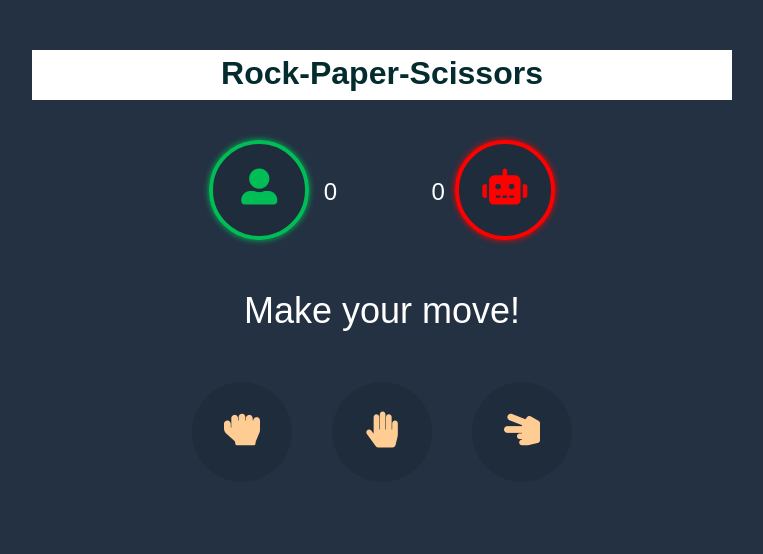
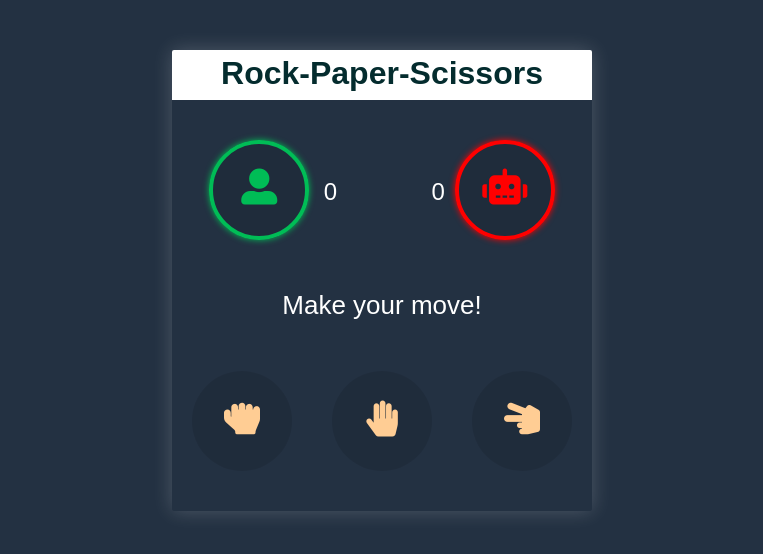
Before and after one commit to mariokolev/Rock-Paper-Scissors, a plain HTML site: page index.html in a window 1280 px wide. Shown: the whole page, without its empty margins (258-1021 px from the left). Drawn offline with Linux system fonts and the light colour scheme.

Commit message:
added new design

```diff
--- a/style.css
+++ b/style.css
@@ -15,30 +15,42 @@ body {
   height: 500px;
   margin: 0 auto;
   text-align: center; }
-  .container .message {
+  .container .wrapper {
+    width: 60%;
+    height: auto;
+    display: block;
+    margin: 0 auto;
+    margin-top: 50px;
+    box-shadow: 0px 0px 20px rgba(255, 255, 255, 0.2);
+    border-radius: 2px; }
+    .container .wrapper .message {
       color: #fff;
-    font-size: 36px;
+      font-size: 26px;
+      font-weight: 100;
       margin: 50px 0px; }
-  .container h1 {
+    .container .wrapper h1 {
       width: 100%;
+      display: block;
+      margin: 0 auto;
       background: #fff;
       text-align: center;
       height: 50px;
-    margin-top: 50px;
       color: #042C2E;
       cursor: default;
-    padding: 5px 0; }
-  .container #score {
+      padding: 5px 0;
+      border-top-left-radius: 2px;
+      border-top-right-radius: 2px; }
+    .container .wrapper #score {
       display: flex;
       margin: 40px auto 0 auto;
       padding: 0px 0 0px 0;
       list-style-type: none;
-    width: 60%;
+      width: 100%;
       background: transparent;
       height: auto;
       justify-content: space-around;
       align-items: center; }
-    .container #score li i {
+      .container .wrapper #score li i {
         border-radius: 50%;
         text-align: center;
         padding: 25px 0;
@@ -47,36 +59,36 @@ body {
         width: 100px;
         height: 100px;
         transition-duration: .2s; }
-    .container #score li i:first-child {
+      .container .wrapper #score li i:first-child {
         border: 4px solid #00BD56;
         box-shadow: 0px 0px 6px #00BD56;
         color: #00BD56; }
-      .container #score li i:first-child:hover {
+        .container .wrapper #score li i:first-child:hover {
           box-shadow: 0px 0px 16px #00BD56;
           text-shadow: 0px 0px 2px #00BD56; }
-    .container #score li i:last-child {
+      .container .wrapper #score li i:last-child {
         border: 4px solid #ff0000;
         box-shadow: 0px 0px 6px #ff0000;
         color: #ff0000; }
-      .container #score li i:last-child:hover {
+        .container .wrapper #score li i:last-child:hover {
           box-shadow: 0px 0px 26px #ff0000;
           text-shadow: 0px 0px 2px #ff0000; }
-    .container #score li span {
+      .container .wrapper #score li span {
         margin: 0 10px;
         font-size: 24px;
         color: #fff;
         cursor: default; }
-  .container #r-p-s {
+    .container .wrapper #r-p-s {
       display: flex;
       margin: 40px auto 0 auto;
       padding: 0px 0 40px 0;
       list-style-type: none;
-    width: 60%;
+      width: 100%;
       background: transparent;
       height: auto;
       justify-content: space-around;
       align-items: center; }
-    .container #r-p-s i {
+      .container .wrapper #r-p-s i {
         border-radius: 50%;
         color: #ffcd94;
         text-align: center;
@@ -87,7 +99,7 @@ body {
         height: 100px;
         transition-duration: .2s;
         cursor: pointer; }
-      .container #r-p-s i:hover {
+        .container .wrapper #r-p-s i:hover {
           box-shadow: 0px 0px 26px rgba(255, 255, 255, 0.3);
           text-shadow: 0px 0px 1px rgba(255, 255, 255, 0.3); }
 
```
Lines whose indentation alone changed are shown as unchanged.
